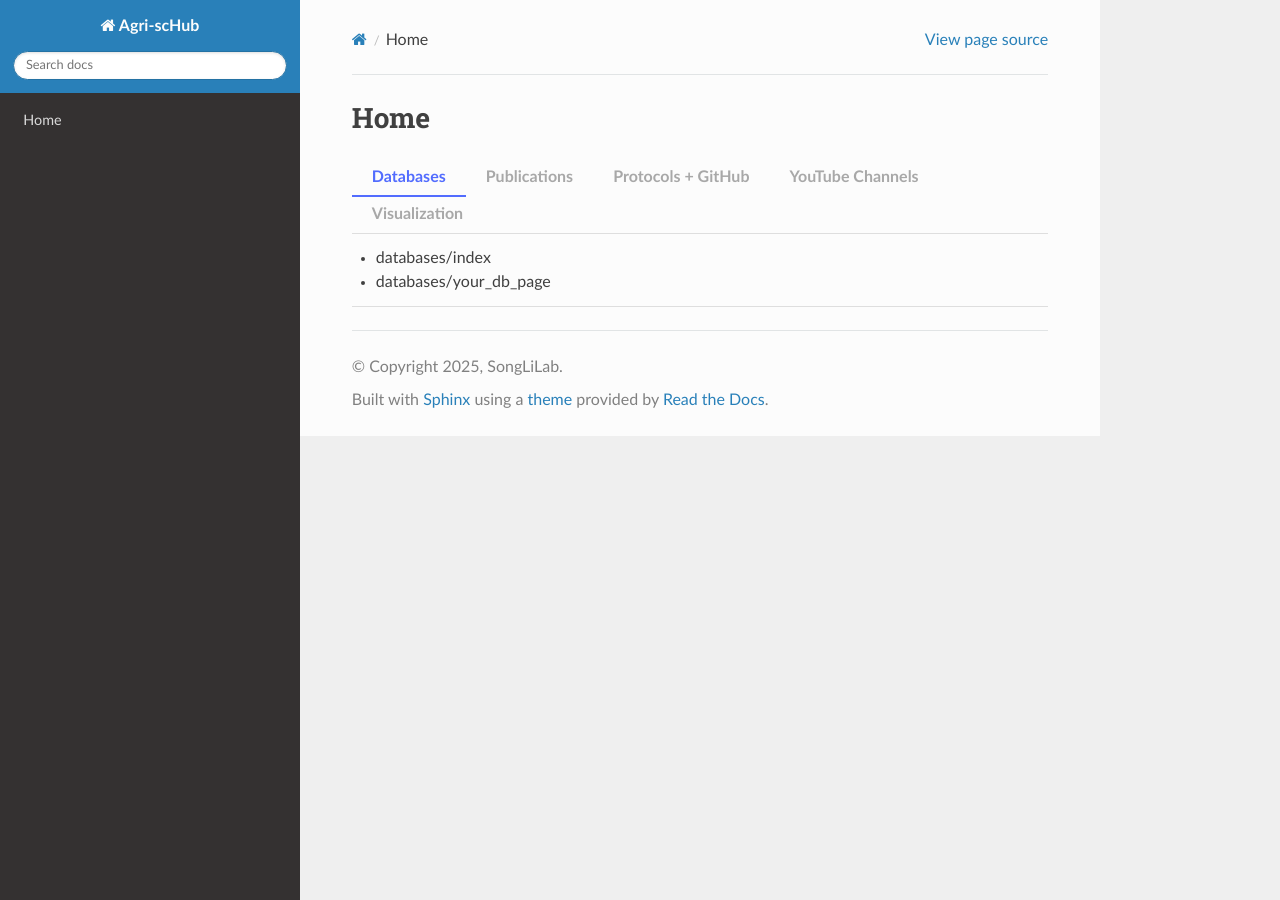
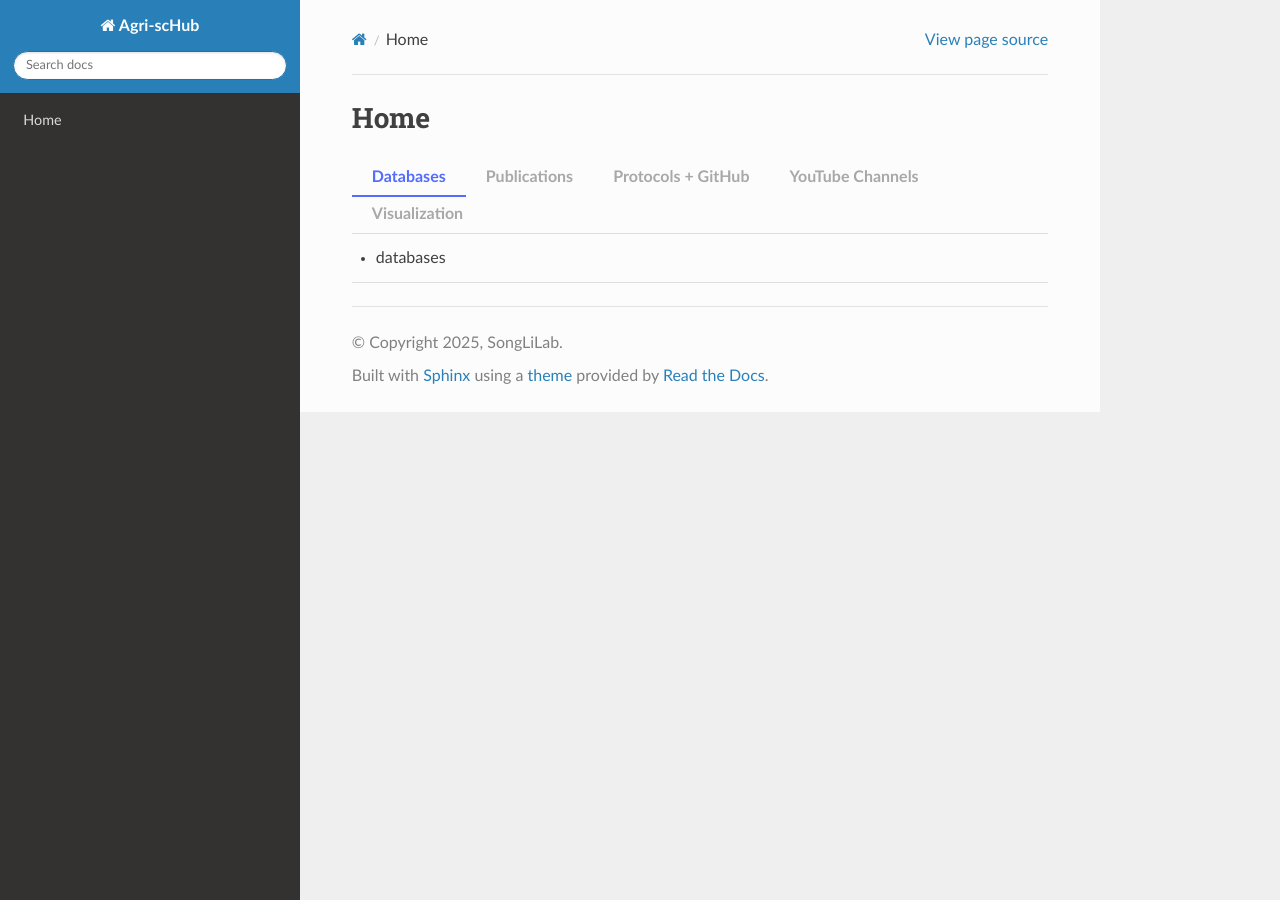
Before and after one commit to Maryam-Haghani/Agri-scHub, a Sphinx documentation site: the page built from docs/source/index.md, in a window 1280 px wide. Built offline with Sphinx 7.4.7 and the Read the Docs theme 3.1.0, drawn with Linux system fonts in a browser that asks for light colours.

Commit message:
Update index.md

```diff
--- a/docs/source/index.md
+++ b/docs/source/index.md
@@ -3,25 +3,23 @@
 ::::{tab-set}
 
 :::{tab-item} Databases
-- {doc}`databases/index`
-- {doc}`databases/your_db_page`
+- {doc}`databases`
 :::
 
 :::{tab-item} Publications
-- {doc}`publications/index`
+- {doc}`publications`
 :::
 
 :::{tab-item} Protocols + GitHub
-- {doc}`protocols/index`
-- [GitHub](https://github.com/your_org/your_repo)
+- {doc}`protocols`
 :::
 
 :::{tab-item} YouTube Channels
-- [Channel name](https://youtube.com/...)
+- {doc}`youtube`
 :::
 
 :::{tab-item} Visualization
-- {doc}`visualization/index`
+- {doc}`visualization`
 :::
 
 ::::
```
